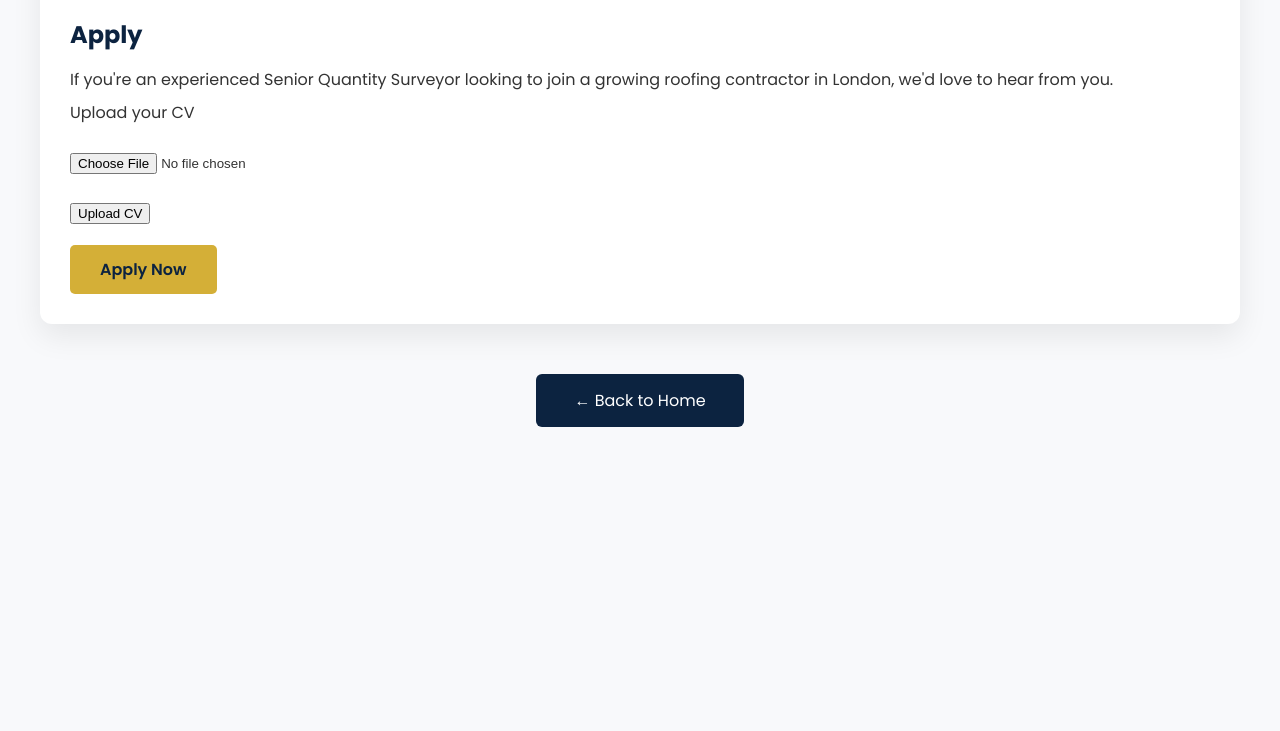
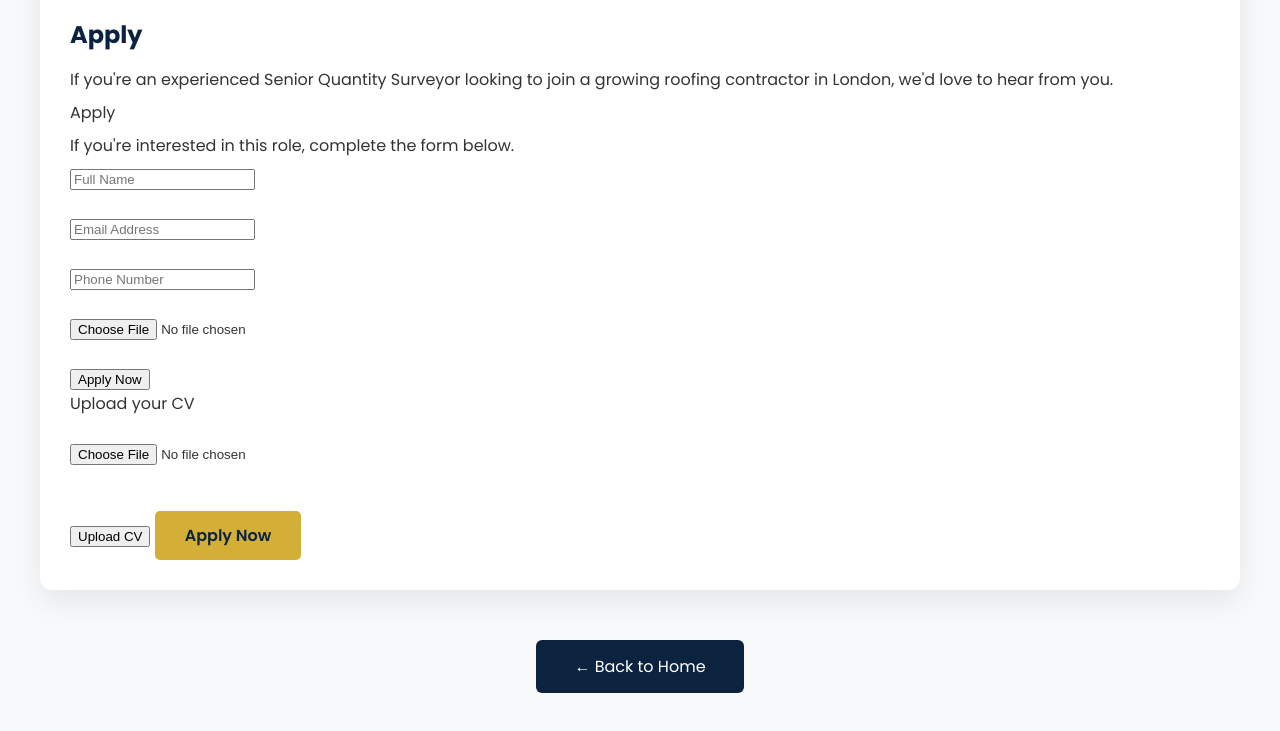
Before and after one commit to devetalentacquisitions-afk/deve-talent-solutions, a plain HTML site: page jobs.html in a window 1280 px wide. Shown: the part 1738-2469 px from the top of the page. Before the commit the page ends 2205 px from the top, so only its background shows below. Drawn offline with Linux system fonts and the light colour scheme.

Commit message:
Update jobs.html

```diff
--- a/jobs.html
+++ b/jobs.html
@@ -163,7 +163,21 @@ Apply Now
 <h2>Apply</h2>
 <p>If you're an experienced Senior Quantity Surveyor looking to join a growing roofing contractor in London, we'd love to hear from you.</p>
 
-<form action="https://formspree.io/f/xrenoajz" method="POST" enctype="multipart/form-data>
+<form action="https://formspree.io/f/xrenoajz" method="POST" enctype="multipart/form-data><h2>Apply</h2>
+<p>If you're interested in this role, complete the form below.</p>
+
+
+  <input type="text" name="name" placeholder="Full Name" required><br><br>
+
+  <input type="email" name="email" placeholder="Email Address" required><br><br>
+
+  <input type="tel" name="phone" placeholder="Phone Number"><br><br>
+
+  <input type="file" name="cv" accept=".pdf,.doc,.docx" required><br><br>
+
+  <button type="submit">Apply Now</button>
+
+</form>
   <label for="cv">Upload your CV</label><br><br>
 
   <input type="file" id="cv" name="cv" accept=".pdf,.doc,.docx" required><br><br>
```
